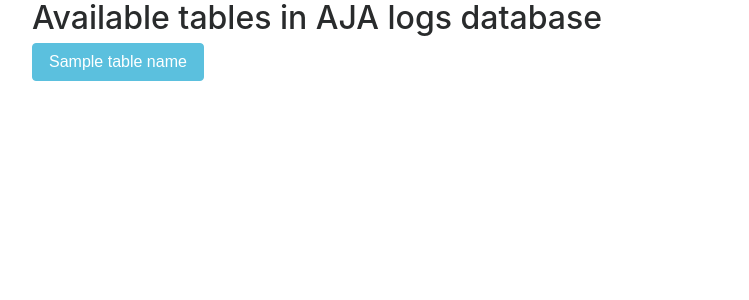
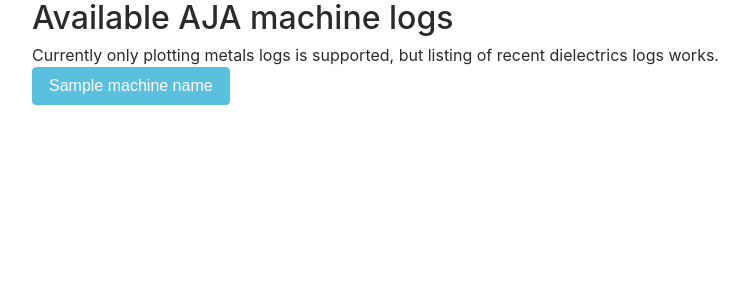
Before and after one commit to ArgonneDetectorGroup/aja_viewer, a Flask app: template templates/index.html in a window 1280 px wide. Shown: the top 300 px of the page, without its empty margins (53-802 px from the left). Run offline with Flask 2, Linux system fonts and the light colour scheme; the template is opened without the code that fills it: most values are stand-ins (such as "Sample title", 1, 10 or a date in 2020); parts of the project's set-up code (start-up, migrations or seed data) failed here and were passed over; some libraries are stand-ins or nearby versions.

Commit message:
Total rewrite to show full logs

```diff
--- a/app.py
+++ b/app.py
@@ -1,15 +1,9 @@
 from __future__ import division
 
-import os
-import sqlite3
 import flask
-import numpy as np
-import pandas as pd
-import plotly as ply
-from matplotlib.backends.backend_agg import FigureCanvasAgg as FigureCanvas
-import matplotlib.figure
-from matplotlib.figure import Figure
 from io import BytesIO
+
+import aja_tools as aja
 
 app = flask.Flask(__name__)
 
@@ -21,72 +15,35 @@
     app.config.from_pyfile('config_default.py')
 
 #Locatio of database
-DATABASE = app.config['DATABASE']
+LOG_PATHS = app.config['LOG_PATHS']
 
 #Set the debug level
 app.debug = app.config['DEBUG']
 
-def get_db():
-    db = getattr(flask.g, '_database', None)
-    if db is None:
-        db = flask.g._database = sqlite3.connect(DATABASE)
-    return db
-
-def gen_timeseries(db, table_name, recipe):
-    query = """select * from {} where
-            Recipe_Steps like ?""".format(table_name)
-
-    df = pd.read_sql_query(query, db, params=(recipe,), index_col='Date_Time', parse_dates=['Date_Time'])
-
-    df = df[df.columns[(df != 0).any()]]
-
-    keys_to_plot = df.select_dtypes(['number']).drop(['Layer_#', 'Wafer_#_Loaded'], axis=1).columns.tolist()
-
-    num_cols = 3
-    num_rows = np.ceil((len(keys_to_plot)+1)/num_cols)
-
-    axes = []
-
-    fig = Figure(figsize=(9, 9))
-    canvas = FigureCanvas(fig)
-
-    for ix, key in enumerate(keys_to_plot):
-        ax = fig.add_subplot(num_rows, num_cols, ix+1)
-        ax.set_title(key)
-        axes.append(ax)
-
-    for key, val in df.groupby(('Layer_#', 'Logfile_Path')):
-        #print(val.index[0])
-        filtered_val = val.select_dtypes(['number']).drop(['Layer_#', 'Wafer_#_Loaded'], axis=1)
-
-        for ix, key in enumerate(keys_to_plot):
-
-            yvals = filtered_val[key].values[:]
-            xvals = (filtered_val.index-filtered_val.index[0]).total_seconds()[:]
-
-            axes[ix].plot(xvals, yvals, label=str(filtered_val.index[0]))
-
-    fig.canvas.draw()
-    for ax in axes:
-        ax.set_xticklabels(labels=ax.get_xmajorticklabels(), rotation=45)
-        ax.set_xlabel('Time (s)')
-
-    fig.tight_layout()
-
-    return fig
-
 @app.route('/')
 def index():
-    df = pd.read_sql_query("SELECT name FROM sqlite_master WHERE type='table'", get_db())
-    table_names = df['name'].values.tolist()
-    return flask.render_template('index.html', table_names = table_names)
+    global LOGS
+    LOGS = []
+    machine_names = LOG_PATHS.keys()
+
+    return flask.render_template('index.html', machine_names = machine_names)
+
+@app.route('/display_jobs', methods=['GET', 'POST'])
+def display_jobs():
+    machine_name = flask.request.form['machine_name']
+    jobs = aja.build_jobs_dict(LOG_PATHS[machine_name])
+    global LOGS
+    LOGS = aja.build_logs_list(LOG_PATHS[machine_name], jobs)
+
+    return flask.render_template('display_jobs.html', logs = LOGS, machine_name=machine_name)
 
 @app.route('/static_plot', methods=['GET', 'POST'])
 def gen_static_plot():
-    table_name = flask.request.args['table_name']
-    recipe = flask.request.args['recipe']
+    machine_name = flask.request.args['machine_name']
+    index = int(flask.request.args['index'])
+    global LOGS
 
-    fig = gen_timeseries(get_db(), table_name, recipe)
+    fig = aja.plot_log(LOGS[index]['path'], machine_name, show_layers=True)
 
     output = BytesIO()
 
@@ -94,82 +51,17 @@
     output.seek(0)
     return flask.send_file(output, mimetype='image/png')
 
-@app.route('/recipe_plots', methods=['GET', 'POST'])
+@app.route('/show_plot', methods=['GET', 'POST'])
 def show_plot():
-    table_name = flask.request.form['table_name']
-    recipe = flask.request.form['submit_plt']
-    interactive = flask.request.form['interactive']
+    machine_name = flask.request.form['machine_name']
+    #Why does jinja do 1-indexing?????
+    index = int(flask.request.form['submit_plt'])
+    global LOGS
+    job = LOGS[index]['job']
+    recipe_list = LOGS[index]['recipe']
 
-    if interactive == 'True':
-
-        fig = gen_timeseries(get_db(), table_name, recipe)
-
-        #Wrap in fancy interactive plotly div
-        output = ply.offline.plot_mpl(fig, output_type='div', show_link="False",include_plotlyjs="False")
-
-        return flask.render_template('show_plots.html',
-                                    interactive=True,
-                                    recipe_name = recipe,
-                                    table_name=table_name,
-                                    plot_output=flask.Markup(output))
-
-    else:
-        return flask.render_template('show_plots.html',
-                                    interactive=False,
-                                    recipe_name = recipe,
-                                    table_name=table_name)
-
-@app.route('/recipe_frequency', methods=['GET', 'POST'])
-def calc_recipe_frequency():
-    table_name = flask.request.form['table_name']
-
-    if table_name == 'AJA_Dielectrics':
-
-        query = """select Recipe_Steps, count(Recipe_Steps) as count from
-               (select distinct Recipe_Steps, Job_Name, "Layer_#"
-               from AJA_Dielectrics
-               where ("RF#1_Shutter" like "OPEN"
-               OR "RF#4A_Shutter" like "OPEN"
-               OR "RF#4B_Shutter" like "OPEN"
-               OR "RF#4C_Shutter" like "OPEN"
-               OR "DC#1_Shutter" like "OPEN"
-               OR "DC#5C_Shutter" like "OPEN")
-               AND Recipe_Steps not like "%TURNOFF%") as internalquery
-               group by Recipe_Steps
-               order by count desc
-               """
-    elif table_name == 'AJA_Metals':
-
-        query = """select Recipe_Steps, count(Recipe_Steps) as count from
-               (select distinct Recipe_Steps, Job_Name, "Layer_#"
-               from AJA_Metals
-               where ("RF#1_Shutter" like "OPEN"
-               OR "RF#2_Shutter" like "OPEN"
-               OR "DC#1_Shutter" like "OPEN"
-               OR "DC#5A_Shutter" like "OPEN"
-               OR "DC#5B_Shutter" like "OPEN"
-               OR "DC#5C_Shutter" like "OPEN"
-               OR "DC#5D_Shutter" like "OPEN")
-               AND Recipe_Steps not like "%OFF") as internalquery
-               group by Recipe_Steps
-               order by count desc
-               """
-    else:
-        raise Exception("Unknown Table")
-
-    df = pd.read_sql_query(query, get_db())
-
-    df_head = df.columns.tolist()
-    df_data = df.values.tolist()
-
-    return flask.render_template('recipe_freqs.html',
-                                 df_head = df_head,
-                                 df_data = df_data,
-                                 table_name = table_name)
-
-
-@app.teardown_appcontext
-def close_connection(exception):
-    db = getattr(flask.g, '_database', None)
-    if db is not None:
-        db.close()
+    return flask.render_template('show_plots.html',
+                                    recipes = recipe_list,
+                                    job=job,
+                                    index=index,
+                                    machine_name=machine_name)
--- a/templates/index.html
+++ b/templates/index.html
@@ -11,10 +11,11 @@
   </head>
   <body>
     <div class="container">
-      <h2>Available tables in AJA logs database</h2>
-      <form role="form" method='POST' action={{url_for('calc_recipe_frequency')}}>
-        {% for name in table_names %}
-          <button type="sumbit" class="btn btn-info" name="table_name" value="{{name}}">{{name}}</button>
+      <h2>Available AJA machine logs</h2>
+      <div>Currently only plotting metals logs is supported, but listing of recent dielectrics logs works.</div>
+      <form role="form" method='POST' action={{url_for('display_jobs')}}>
+        {% for name in machine_names %}
+          <button type="sumbit" class="btn btn-info" name="machine_name" value="{{name}}">{{name}}</button>
         {% endfor %}
       </form>
     </div>
```
Also changed, not shown: config_default.py (+6 -1 lines), templates/display_jobs.html (renamed from templates/recipe_freqs.html, +10 -22 lines), templates/show_plots.html (+22 -7 lines).
